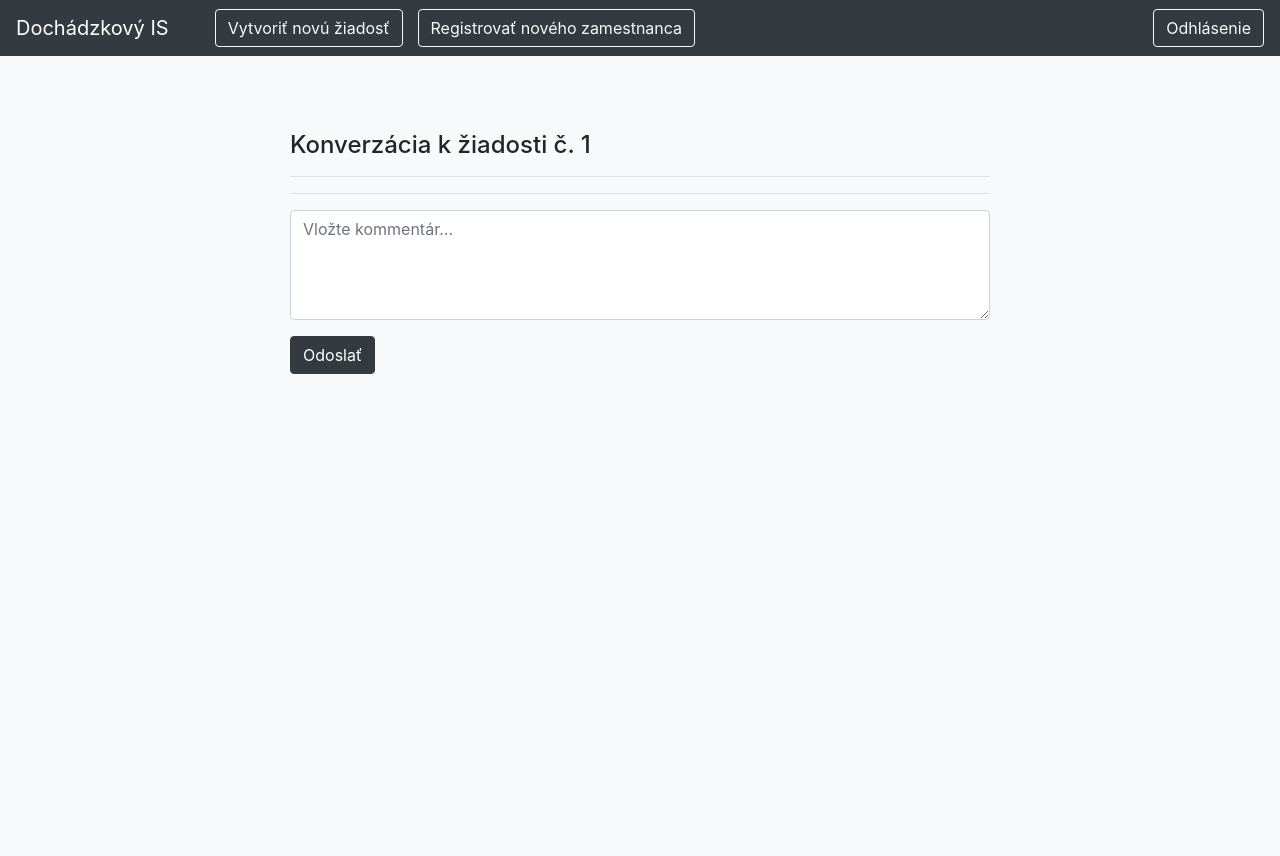
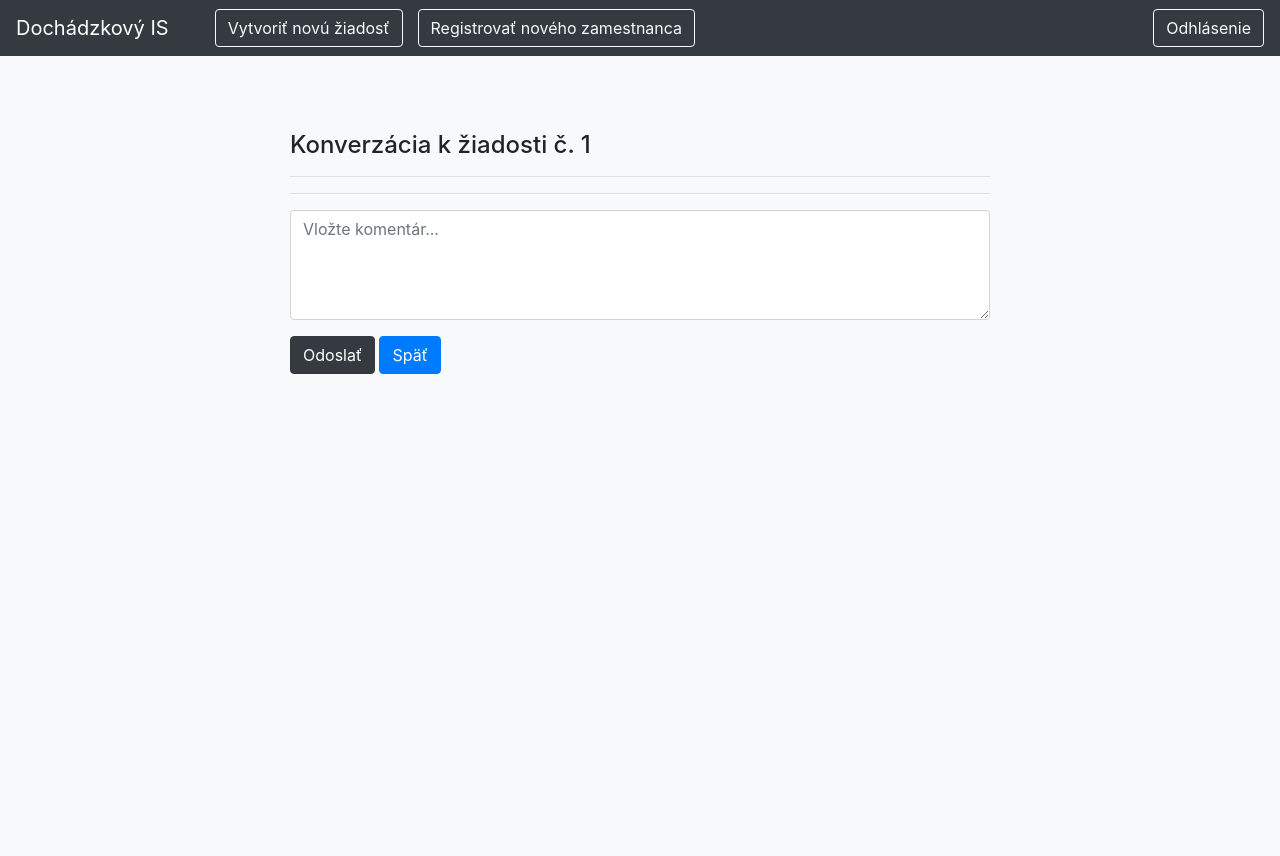
Before and after one commit to pmacinec/pis-dochadzkovy-is, a Django app: template templates/applications/conversation.html in a window 1280 px wide. Run offline with Django 3.2, Linux system fonts and the light colour scheme; the template is opened without the code that fills it: most values are stand-ins (such as "Sample title", 1, 10 or a date in 2020); some libraries are stand-ins or nearby versions.

Commit message:
ADD: cancel application button, back button on communication

```diff
--- a/templates/applications/conversation.html
+++ b/templates/applications/conversation.html
@@ -43,10 +43,11 @@
             {% csrf_token %}
 
             <div class="form-group">
-                <textarea rows="4" cols="50" name="message" class="form-control" placeholder="Vložte kommentár..."></textarea>
+                <textarea rows="4" cols="50" name="message" class="form-control" placeholder="Vložte komentár..."></textarea>
             </div>
 
             <input type="submit" class="btn btn-dark" value="Odoslať">
+            <a class="btn btn-primary" href="/applications/{{ aplication_id }}">Späť</a>
         </form>
     </div>
 </div>
```
Also changed, not shown: templates/applications/show.html (+6 -5 lines).
